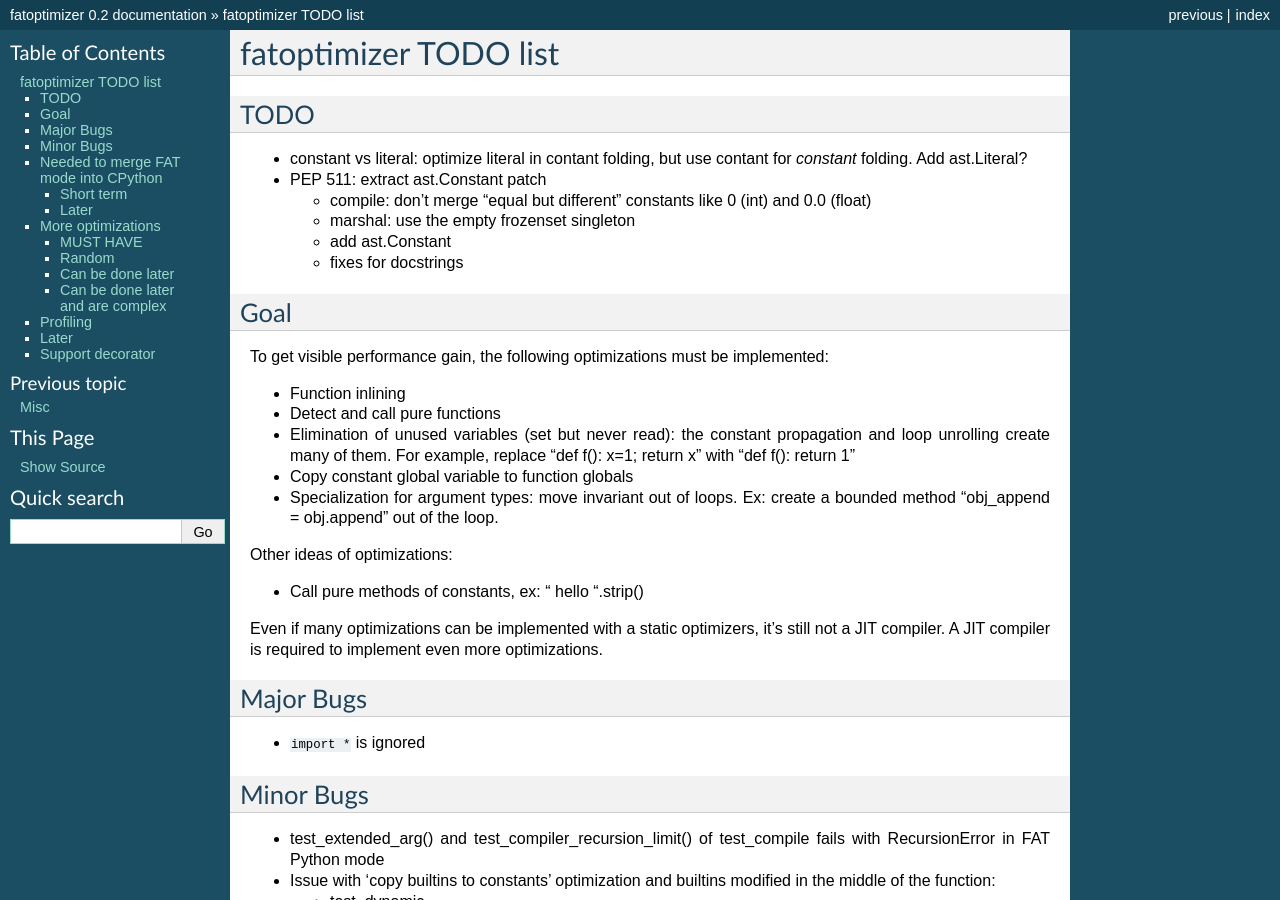
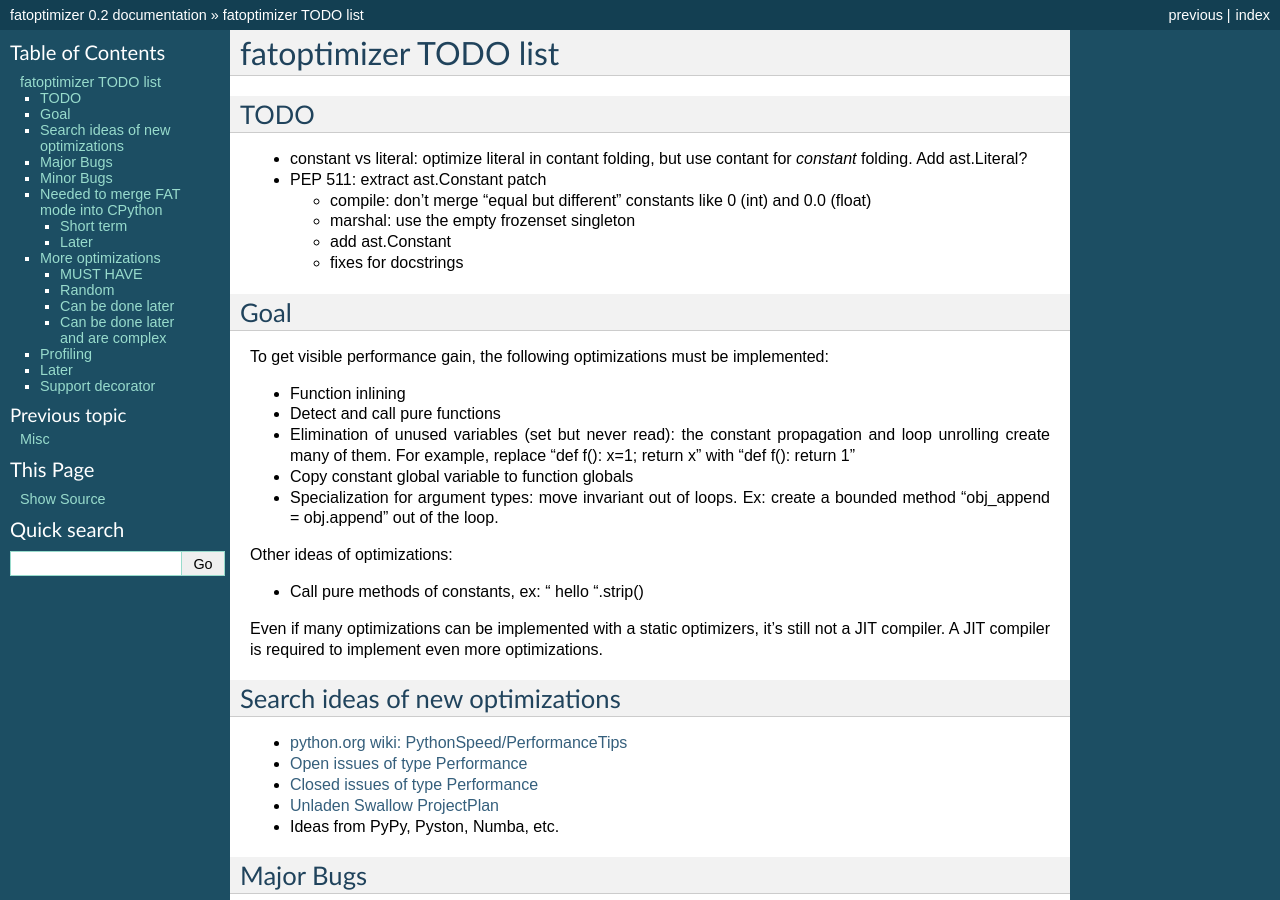
Before and after one commit to vstinner/fatoptimizer, a Sphinx documentation site: the page built from doc/todo.rst, in a window 1280 px wide and 900 px high. Built offline with Sphinx 7.4.7, drawn with Linux system fonts in a browser that asks for light colours.

Commit message:
todo: search for ideas

```diff
--- a/doc/todo.rst
+++ b/doc/todo.rst
@@ -41,6 +41,19 @@
 still not a JIT compiler.  A JIT compiler is required to implement even more
 optimizations.
 
+
+Search ideas of new optimizations
+=================================
+
+* `python.org wiki: PythonSpeed/PerformanceTips
+  <https://wiki.python.org/moin/PythonSpeed/PerformanceTips>`_
+* `Open issues of type Performance
+  <http://bugs.python.org/issue?%40search_text=&ignore=file%3Acontent&title=&%40columns=title&id=&%40columns=id&stage=&creation=&creator=&activity=&%40columns=activity&%40sort=activity&actor=&nosy=&type=7&components=&versions=&dependencies=&assignee=&keywords=&priority=&status=1&%40columns=status&resolution=&nosy_count=&message_count=&%40group=&%40pagesize=50&%40startwith=0&%40sortdir=on&%40queryname=&%40old-queryname=&%40action=search>`_
+* `Closed issues of type Performance
+  <http://bugs.python.org/issue?%40search_text=&ignore=file%3Acontent&title=&%40columns=title&id=&%40columns=id&stage=&creation=&creator=&activity=&%40columns=activity&%40sort=activity&actor=&nosy=&type=7&components=&versions=&dependencies=&assignee=&keywords=&priority=&status=2&%40columns=status&resolution=&nosy_count=&message_count=&%40group=&%40pagesize=50&%40startwith=0&%40sortdir=on&%40queryname=&%40old-queryname=&%40action=search>`_
+* `Unladen Swallow ProjectPlan
+  <http://code.google.com/p/unladen-swallow/wiki/ProjectPlan>`_
+* Ideas from PyPy, Pyston, Numba, etc.
 
 
 Major Bugs
```
